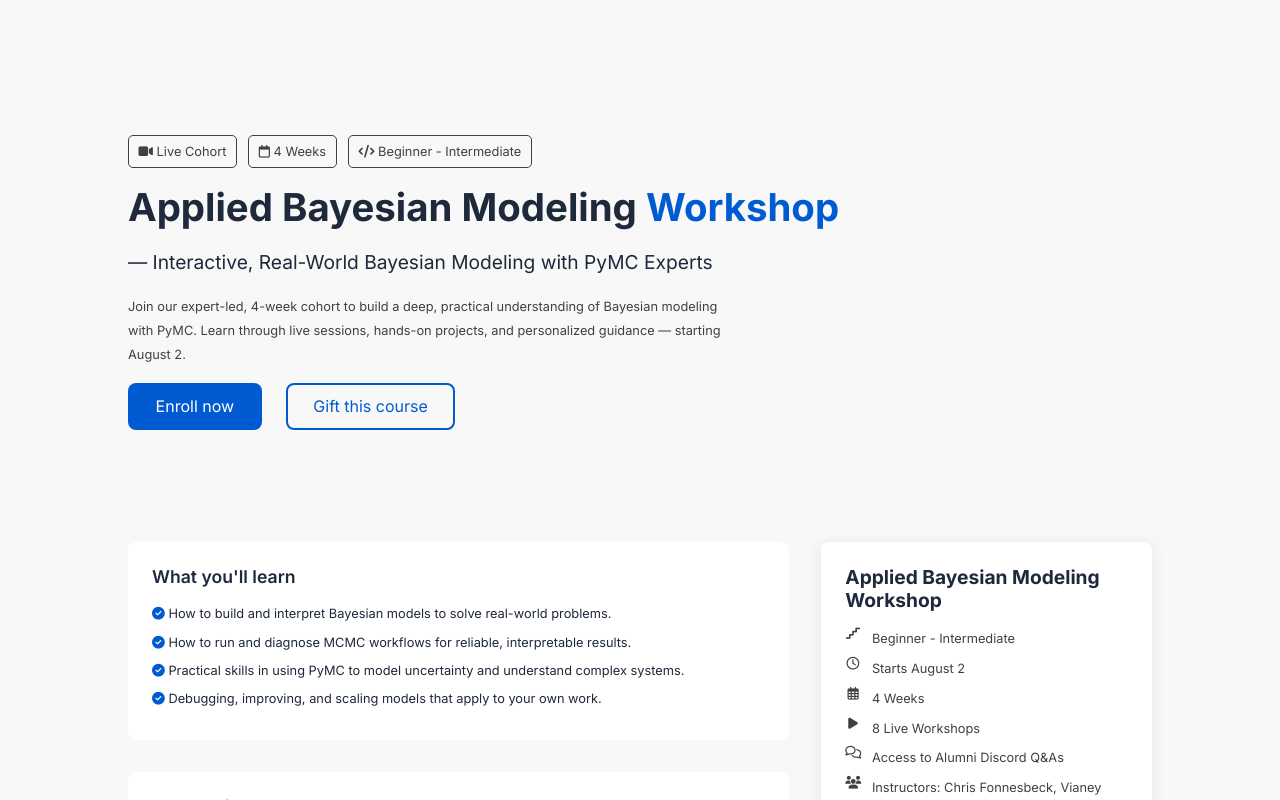
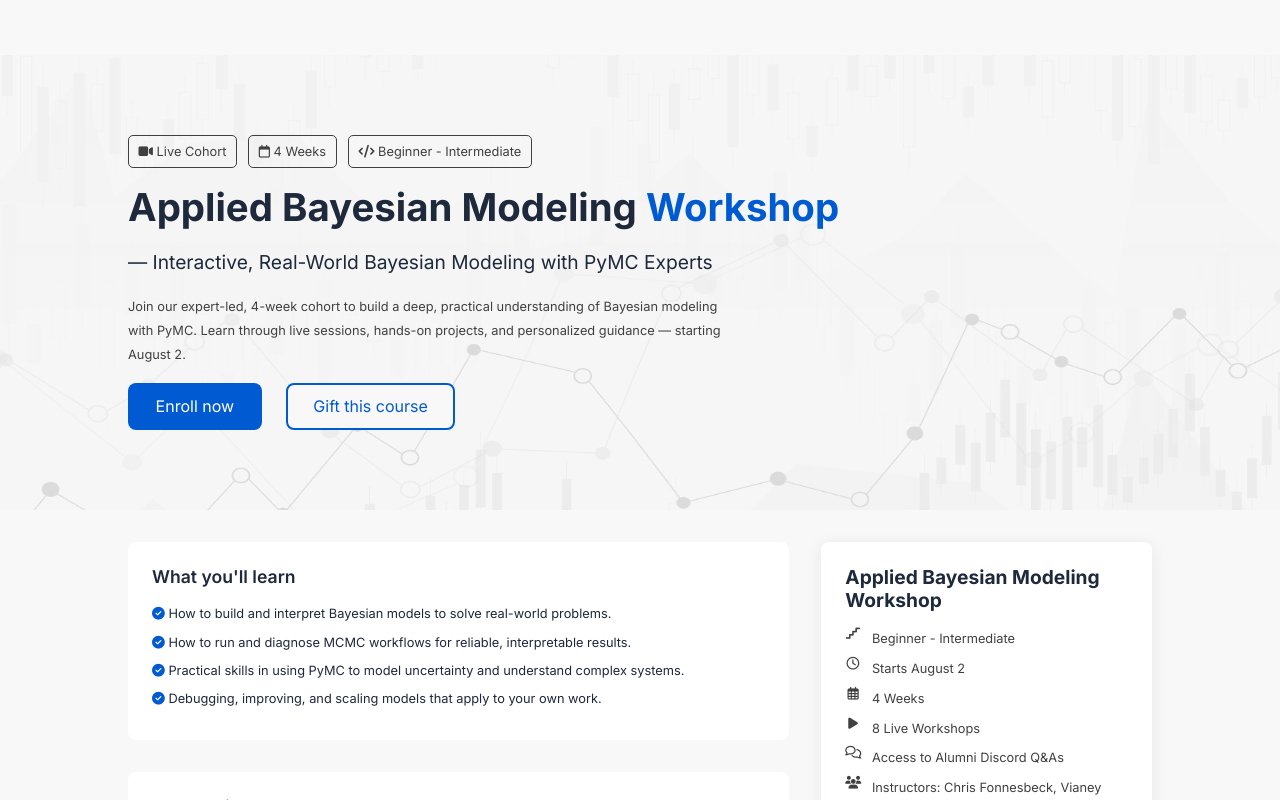
Before and after one commit to purna135/Applied-Bayesian-Modeling-Workshop, a plain HTML site: page index.html in a window 1280 px wide. Shown: the top 800 px of the page. Drawn offline with Linux system fonts and the light colour scheme; the site is published under a folder, as on GitHub Pages, so addresses that start at the root find nothing.

Commit message:
fix image path

```diff
--- a/css/workshop.css
+++ b/css/workshop.css
@@ -148,7 +148,7 @@ img {
     left: 0;
     width: 100%;
     height: 100%;
-    background: url('/images/bg-image.jpg') no-repeat;
+    background: url('../images/bg-image.jpg') no-repeat;
     background-size: 100% 158%;
     opacity: 0.5;
     z-index: -1;
```
